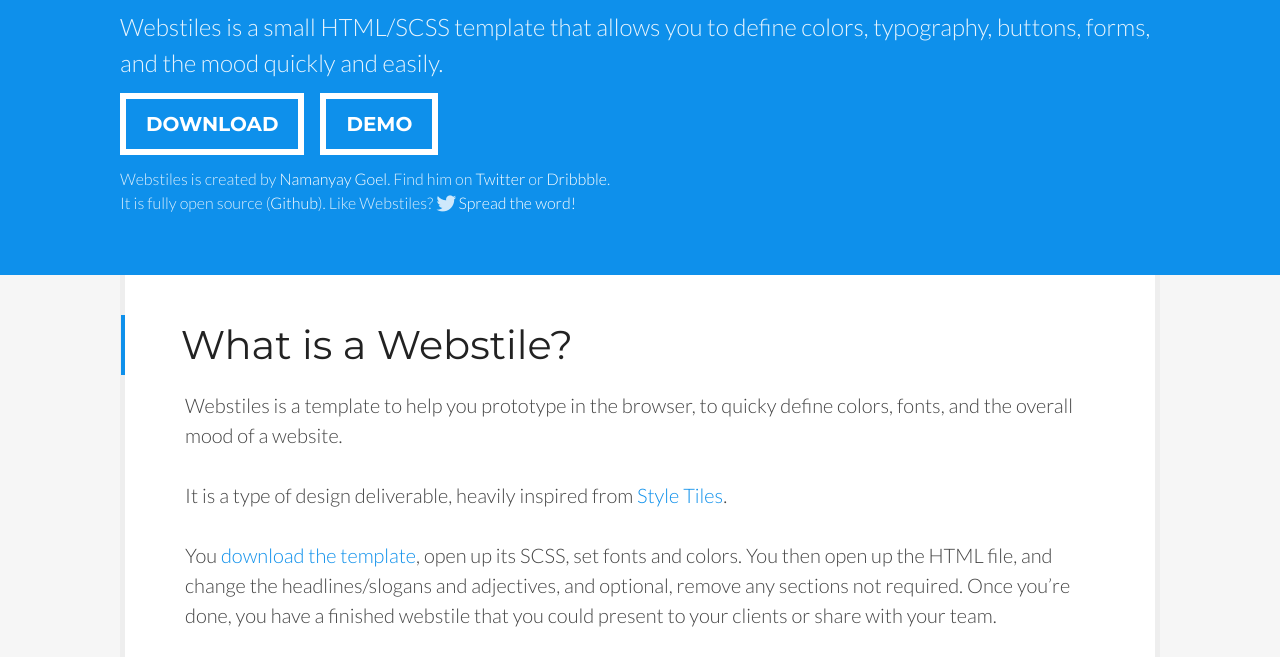
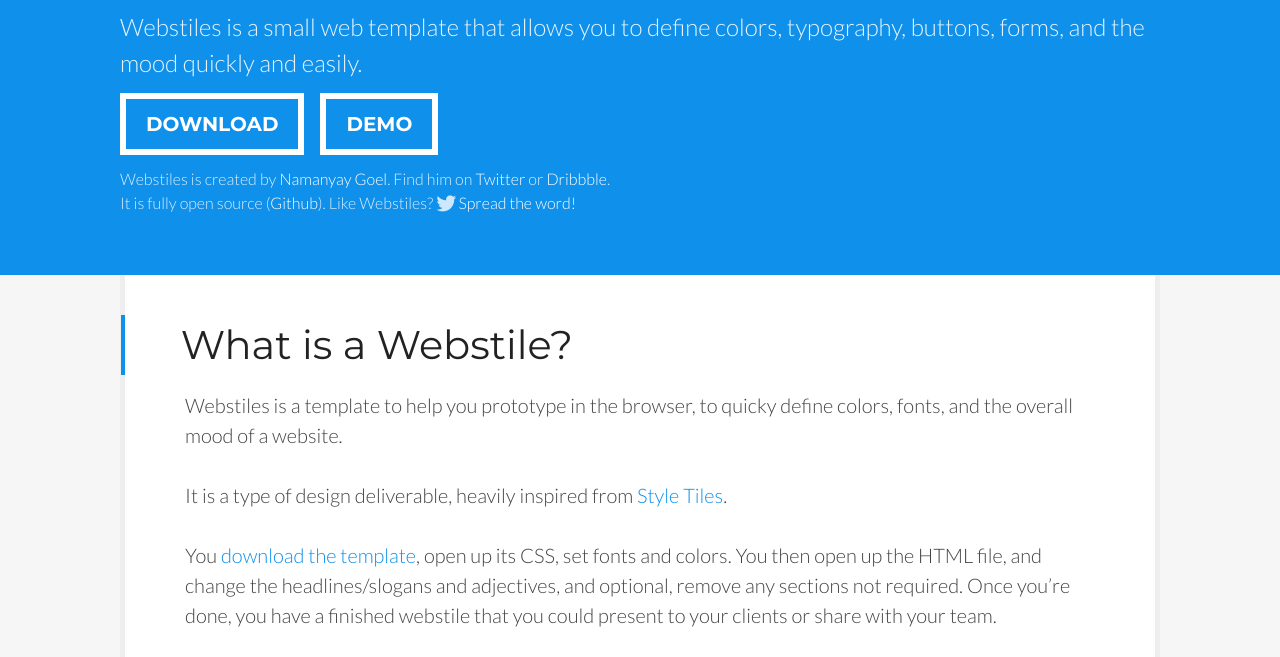
Before and after one commit to namanyayg/webstiles, a plain HTML site: page index.html in a window 1280 px wide. Shown: the part 278-935 px from the top of the page. Drawn offline with Linux system fonts and the light colour scheme.

Commit message:
Fixing text

```diff
--- a/index.html
+++ b/index.html
@@ -41,7 +41,7 @@
 
 		<section class="hero">
 			<h1>Webstiles&mdash;A simple template for in-browser web design prototyping</h1>
-			<p>Webstiles is a small HTML/SCSS template that allows you to define colors, typography, buttons, forms, and the mood quickly and easily.</p>
+			<p>Webstiles is a small web template that allows you to define colors, typography, buttons, forms, and the mood quickly and easily.</p>
 
 			<a href="https://github.com/namanyayg/webstiles/archive/master.zip" class="button" onClick="_gaq.push(['_trackEvent', 'Download', 'Webstiles', 'From Hero']);" download>Download</a><!--
 
@@ -60,7 +60,7 @@
 			<h1>What is a Webstile?</h1>
 			<p>Webstiles is a template to help you prototype in the browser, to quicky define colors, fonts, and the overall mood of a website.</p>
 			<p>It is a type of design deliverable, heavily inspired from <a href="http://styletil.es">Style Tiles</a>.
-			<p>You <a href="https://github.com/namanyayg/webstiles/archive/master.zip" onClick="_gaq.push(['_trackEvent', 'Download', 'Webstiles', 'First line']);">download the template</a>, open up its SCSS, set fonts and colors. You then open up the HTML file, and change the headlines/slogans and adjectives, and optional, remove any sections not required. Once you&rsquo;re done, you have a finished webstile that you could present to your clients or share with your team.</p>
+			<p>You <a href="https://github.com/namanyayg/webstiles/archive/master.zip" onClick="_gaq.push(['_trackEvent', 'Download', 'Webstiles', 'First line']);">download the template</a>, open up its CSS, set fonts and colors. You then open up the HTML file, and change the headlines/slogans and adjectives, and optional, remove any sections not required. Once you&rsquo;re done, you have a finished webstile that you could present to your clients or share with your team.</p>
 			</p><p>Webstiles tell the mood of the website, by defining typography, colors, layout and buttons. They help communication between the designer and the client, and are a step before full-fledged mockups, but one step after wireframes.
 			</p>
 			<p>Feel free to <a href="demo" target="_blank" onClick="_gaq.push(['_trackEvent', 'To Demo', 'Webstiles', 'Under what is feel free to']);">check out the demo</a>, <a href="https://github.com/namanyayg/webstiles/archive/master.zip" onClick="_gaq.push(['_trackEvent', 'Download', 'Webstiles', 'Under what is feel free to']);">download webstiles&rsquo; template</a>, and mess around!</p>
```
